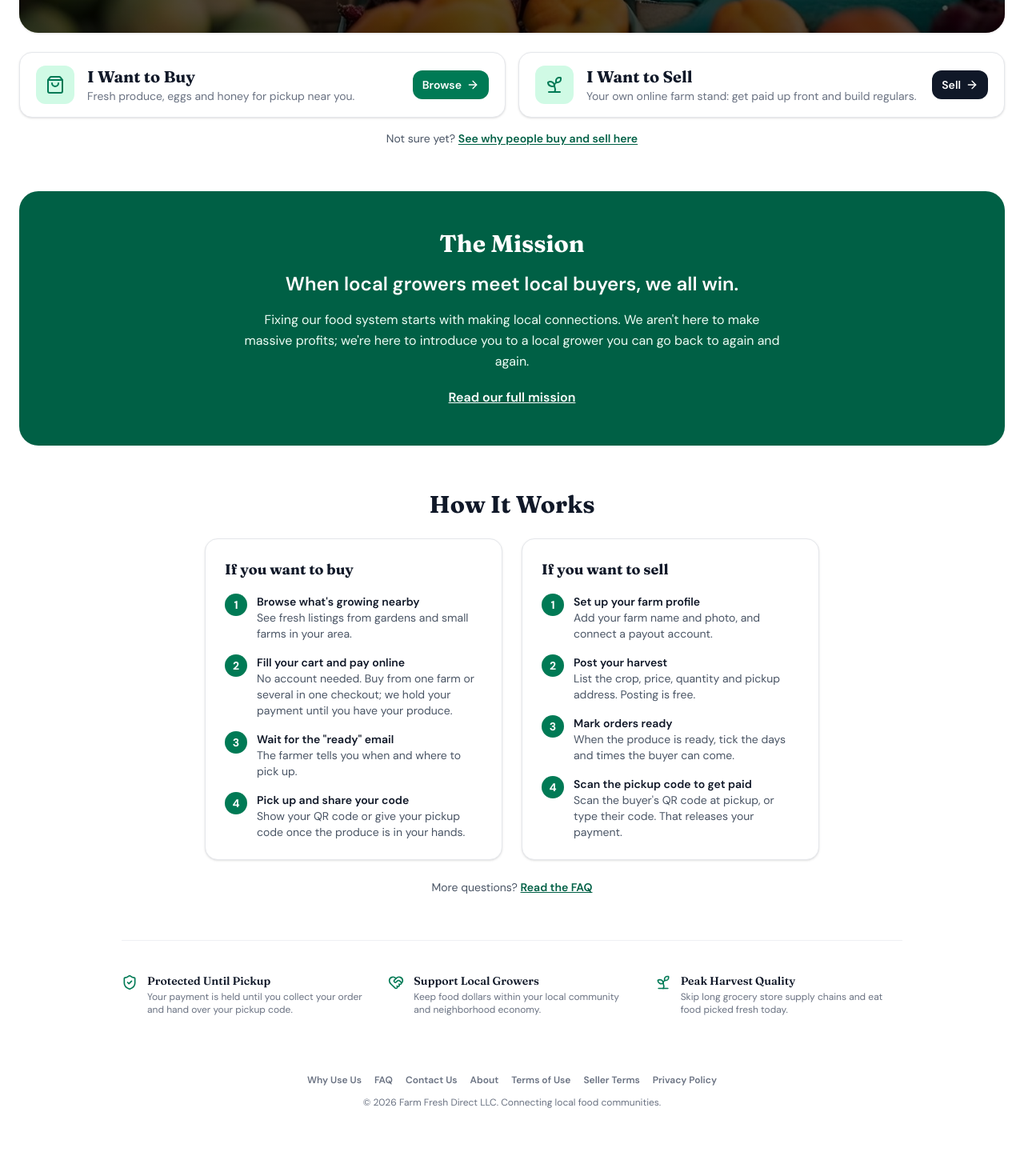
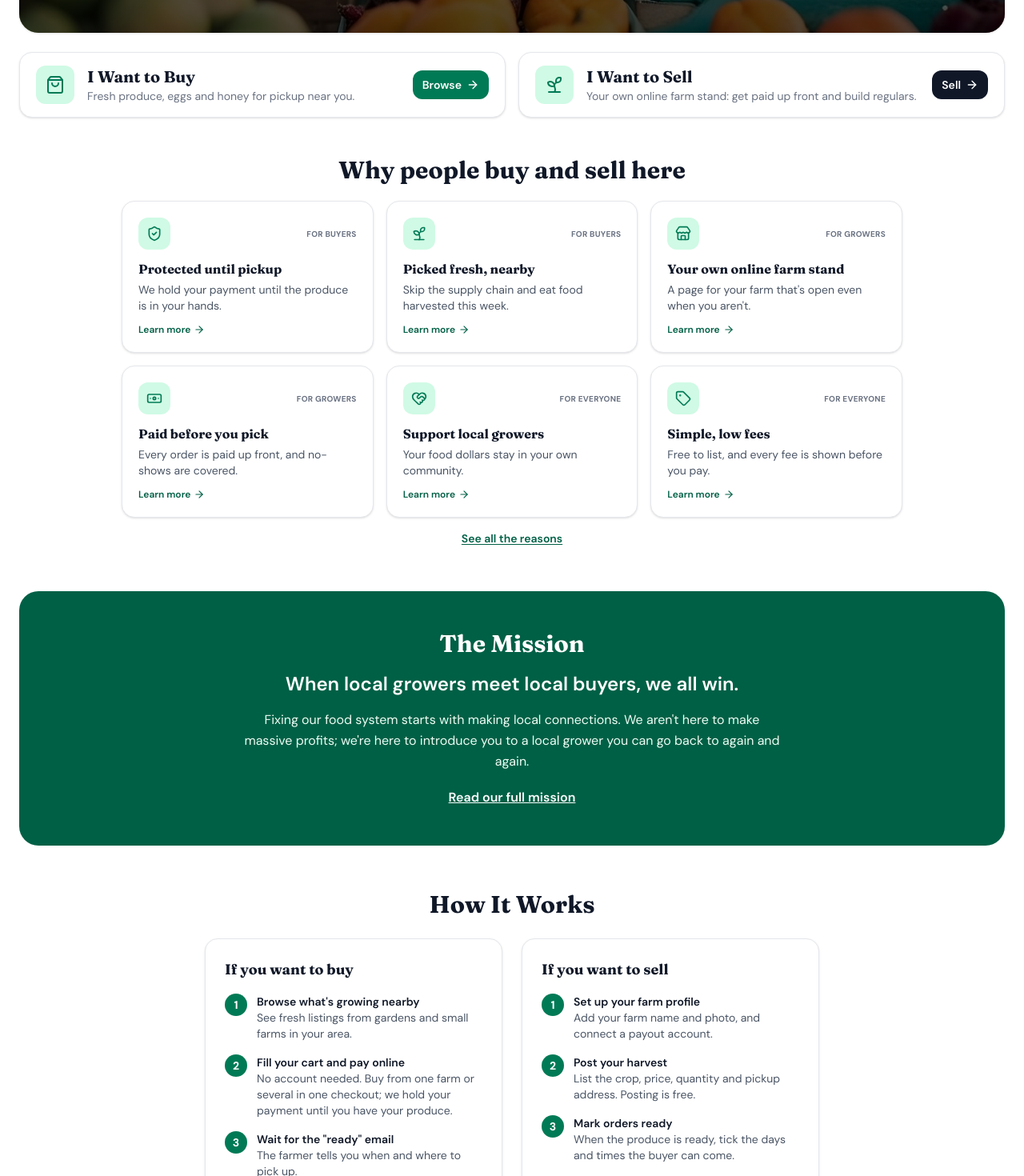
Before and after one commit to cruzin-ui/farm-fresh, a Next.js app: page / in a window 1280 px wide. Shown: the part 434-1904 px from the top of the page at 80% size. Before the commit the page ends 1844 px from the top, so only its background shows below. Built offline with nearby package versions, Linux system fonts and the light colour scheme; no server answers; the database is empty.

Commit message:
Show six selling points on the home page
Replace the plain "see why" link and the three badges with a section
of six boxes under the listings strip, each leading to the page that
says more about it.

Co-Authored-By: Claude Opus 5.5 <noreply@anthropic.com>

```diff
--- a/app/page.tsx
+++ b/app/page.tsx
@@ -1,5 +1,5 @@
 import Link from 'next/link';
-import { Sprout, ShoppingBag, ArrowRight, ShieldCheck, HeartHandshake } from 'lucide-react';
+import { Sprout, ShoppingBag, ArrowRight, ShieldCheck, HeartHandshake, Store, Banknote, Tag } from 'lucide-react';
 import FreshListingsWheel from '@/components/FreshListingsWheel';
 
 const HOW_IT_WORKS = [
@@ -20,6 +20,53 @@ const HOW_IT_WORKS = [
       ['Mark orders ready', 'When the produce is ready, tick the days and times the buyer can come.'],
       ['Scan the pickup code to get paid', "Scan the buyer's QR code at pickup, or type their code. That releases your payment."],
     ],
+  },
+];
+
+// The best reasons to use the site, as boxes on the home page. Each one opens
+// the page that says more about it.
+const SELLING_POINTS = [
+  {
+    icon: ShieldCheck,
+    who: 'For buyers',
+    title: 'Protected until pickup',
+    body: 'We hold your payment until the produce is in your hands.',
+    href: '/why#why-buyers',
+  },
+  {
+    icon: Sprout,
+    who: 'For buyers',
+    title: 'Picked fresh, nearby',
+    body: 'Skip the supply chain and eat food harvested this week.',
+    href: '/browse',
+  },
+  {
+    icon: Store,
+    who: 'For growers',
+    title: 'Your own online farm stand',
+    body: "A page for your farm that's open even when you aren't.",
+    href: '/why#why-sellers',
+  },
+  {
+    icon: Banknote,
+    who: 'For growers',
+    title: 'Paid before you pick',
+    body: 'Every order is paid up front, and no-shows are covered.',
+    href: '/why#why-sellers',
+  },
+  {
+    icon: HeartHandshake,
+    who: 'For everyone',
+    title: 'Support local growers',
+    body: 'Your food dollars stay in your own community.',
+    href: '/about',
+  },
+  {
+    icon: Tag,
+    who: 'For everyone',
+    title: 'Simple, low fees',
+    body: 'Free to list, and every fee is shown before you pay.',
+    href: '/faq',
   },
 ];
 
@@ -119,16 +166,44 @@ export default function SplashLandingPage() {
             <ArrowRight className="w-4 h-4" aria-hidden="true" />
           </span>
         </Link>
-        <p className="md:col-span-2 text-center text-sm text-gray-600">
-          Not sure yet?{' '}
-          <Link href="/why" className="font-semibold text-emerald-800 underline underline-offset-2">
-            See why people buy and sell here
-          </Link>
-        </p>
       </section>
 
       {/* Current listings, drifting right to left */}
       <FreshListingsWheel />
+
+      {/* Why people use the site: six boxes, each leading to more detail */}
+      <section aria-labelledby="home-why" className="mt-12 max-w-5xl mx-auto px-2 sm:px-6">
+        <h2 id="home-why" className="text-xl sm:text-3xl font-bold text-gray-900 text-center">
+          Why people buy and sell here
+        </h2>
+        <ul className="mt-5 grid grid-cols-2 lg:grid-cols-3 gap-3 sm:gap-4">
+          {SELLING_POINTS.map(({ icon: Icon, who, title, body, href }) => (
+            <li key={title}>
+              <Link
+                href={href}
+                className="group h-full flex flex-col bg-white border border-gray-200 rounded-2xl p-4 sm:p-5 shadow-sm hover:shadow-md hover:border-emerald-400 transition-all"
+              >
+                <div className="flex items-center justify-between gap-2">
+                  <span className="w-10 h-10 shrink-0 bg-emerald-100 text-emerald-700 rounded-xl flex items-center justify-center">
+                    <Icon className="w-5 h-5" aria-hidden="true" />
+                  </span>
+                  <span className="text-[10px] font-bold uppercase tracking-wide text-gray-500">{who}</span>
+                </div>
+                <h3 className="mt-3 text-sm sm:text-base font-bold text-gray-900">{title}</h3>
+                <p className="mt-1 text-xs sm:text-sm text-gray-600 flex-1">{body}</p>
+                <span className="mt-3 inline-flex items-center gap-1 text-xs font-semibold text-emerald-800 group-hover:underline">
+                  Learn more <ArrowRight className="w-3.5 h-3.5" aria-hidden="true" />
+                </span>
+              </Link>
+            </li>
+          ))}
+        </ul>
+        <p className="mt-4 text-center text-sm">
+          <Link href="/why" className="font-semibold text-emerald-800 underline underline-offset-2">
+            See all the reasons
+          </Link>
+        </p>
+      </section>
 
       {/* The Mission, in brief — the full version is on the About page. A
           full-width tinted band, to break up the run of white cards. */}
@@ -179,31 +254,6 @@ export default function SplashLandingPage() {
             </Link>
           </p>
         </div>
-
-        {/* Value Props */}
-        <div className="mt-14 grid grid-cols-1 sm:grid-cols-3 gap-6 text-left border-t border-gray-200/60 pt-10">
-          <div className="flex items-start gap-3">
-            <ShieldCheck className="w-5 h-5 text-emerald-700 shrink-0 mt-0.5" aria-hidden="true" />
-            <div>
-              <h3 className="font-semibold text-gray-900 text-sm">Protected Until Pickup</h3>
-              <p className="text-xs text-gray-500 mt-0.5">Your payment is held until you collect your order and hand over your pickup code.</p>
-            </div>
-          </div>
-          <div className="flex items-start gap-3">
-            <HeartHandshake className="w-5 h-5 text-emerald-700 shrink-0 mt-0.5" aria-hidden="true" />
-            <div>
-              <h3 className="font-semibold text-gray-900 text-sm">Support Local Growers</h3>
-              <p className="text-xs text-gray-500 mt-0.5">Keep food dollars within your local community and neighborhood economy.</p>
-            </div>
-          </div>
-          <div className="flex items-start gap-3">
-            <Sprout className="w-5 h-5 text-emerald-700 shrink-0 mt-0.5" aria-hidden="true" />
-            <div>
-              <h3 className="font-semibold text-gray-900 text-sm">Peak Harvest Quality</h3>
-              <p className="text-xs text-gray-500 mt-0.5">Skip long grocery store supply chains and eat food picked fresh today.</p>
-            </div>
-          </div>
-        </div>
       </section>
     </div>
   );
```
